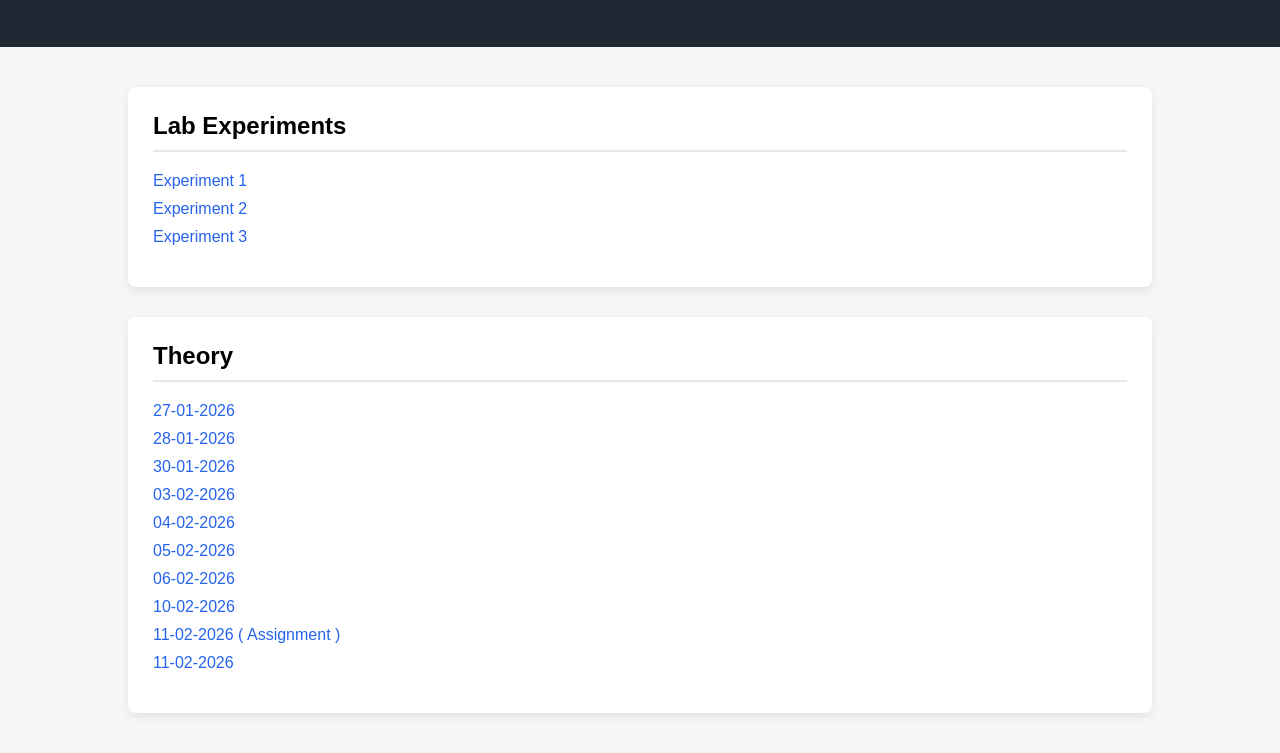
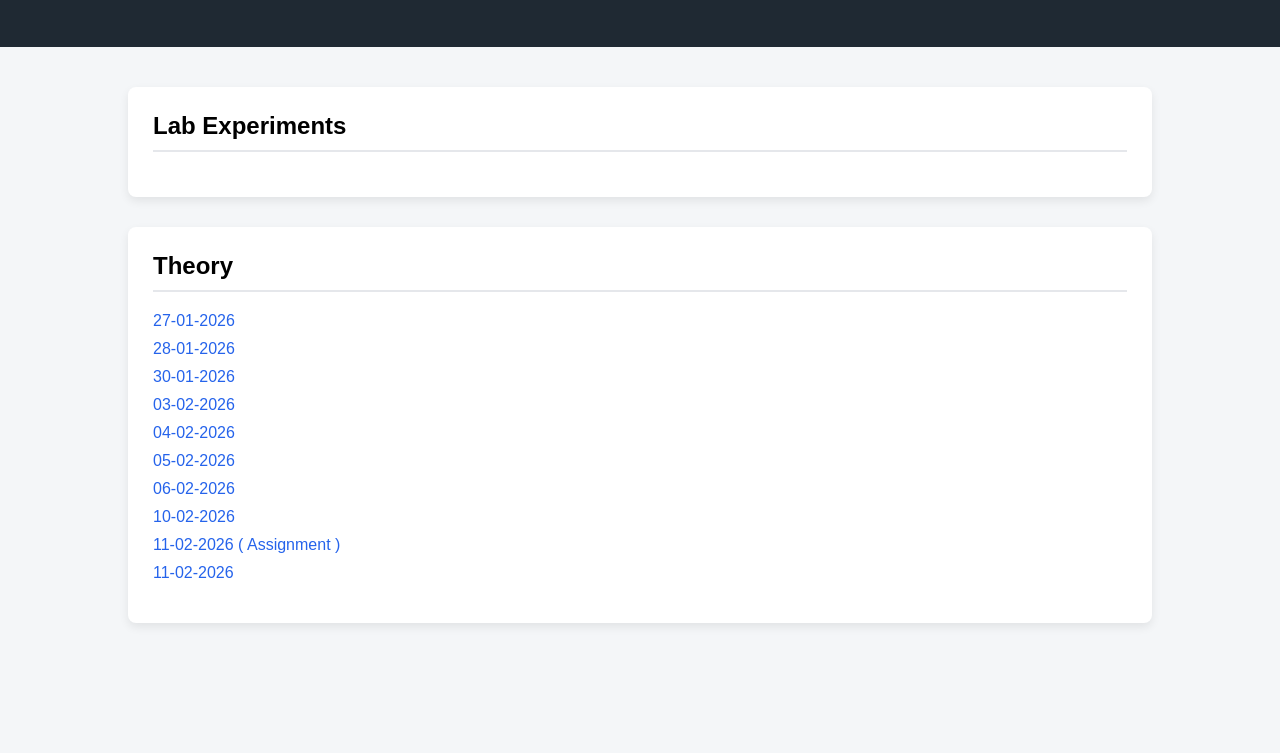
Before and after one commit to Ronak25034/Containerization, a plain HTML site: page index.html in a window 1280 px wide. Shown: the part 127-880 px from the top of the page. After the commit the page ends 800 px from the top, so only its background shows below. Drawn offline with Linux system fonts and the light colour scheme.

Commit message:
Updated HTML

```diff
--- a/index.html
+++ b/index.html
@@ -74,9 +74,6 @@
         <div class="section">
             <h2>Lab Experiments</h2>
             <ul>
-                <li><a href="Lab/Experiment 1/">Experiment 1</a></li>
-                <li><a href="Lab/Experiment 2/">Experiment 2</a></li>
-                <li><a href="Lab/Experiment 3/">Experiment 3</a></li>
 
             </ul>
         </div>
```
